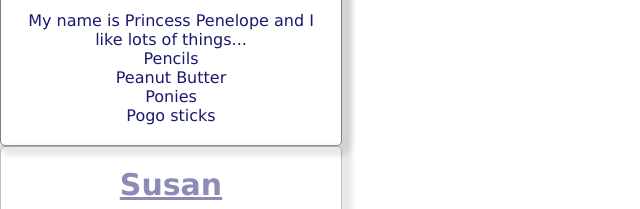
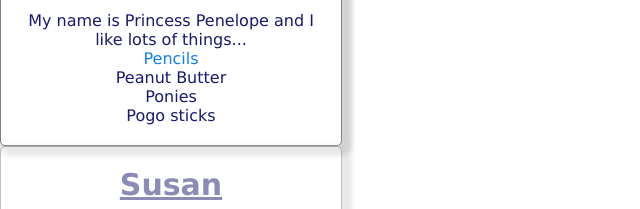
Before and after one commit to charlottefrance/nology-coursework1, a plain HTML site: page 02-WebFundamentals/index.html in a window 1280 px wide. In both pictures the pointer is over the item "Pencils". Shown: the part 1998-2207 px from the top of the page, 0-640 px from the left. Drawn offline with Linux system fonts and the light colour scheme.

```diff
--- a/02-WebFundamentals/styles.css
+++ b/02-WebFundamentals/styles.css
@@ -59,6 +59,10 @@
     list-style-type: none;
 }
 
+li:hover {
+    color: #1182eb;
+}
+
 span {
     font-size: 1.5em;
     color:#B48CE0;
```
